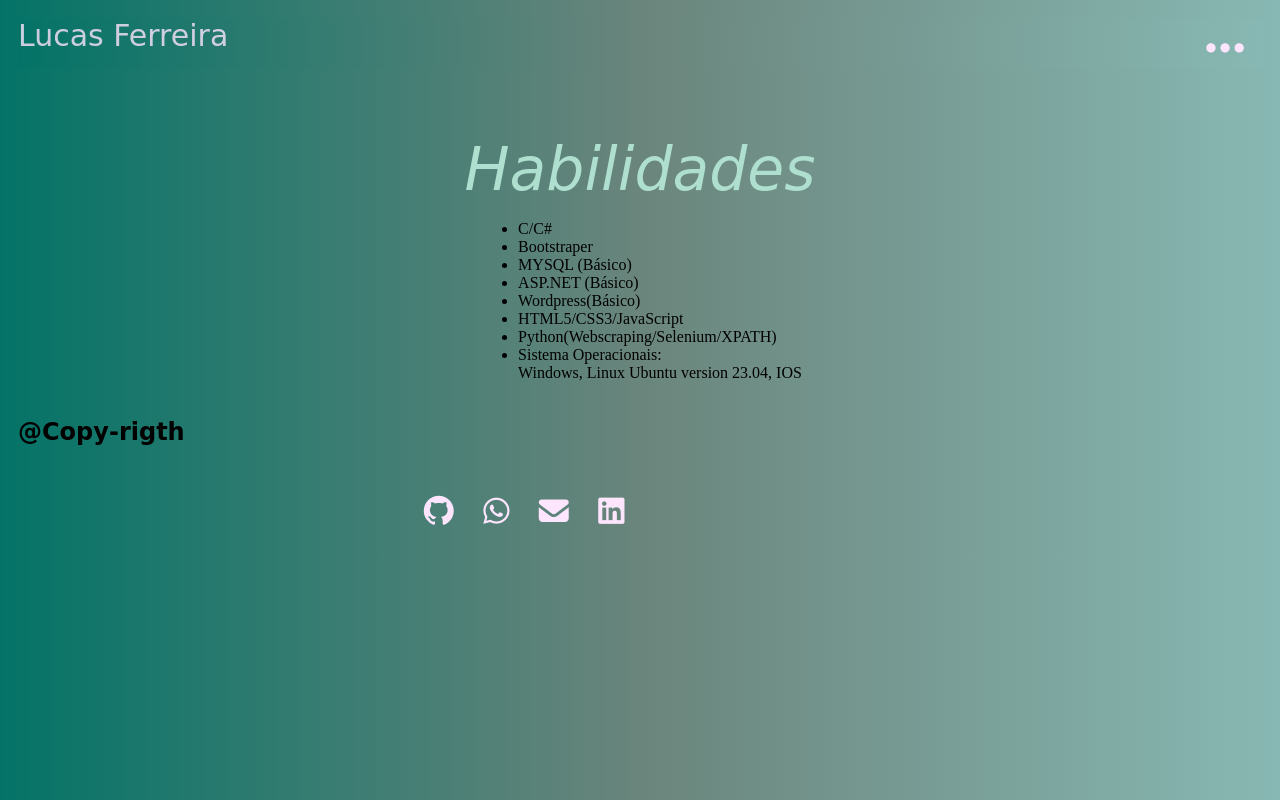
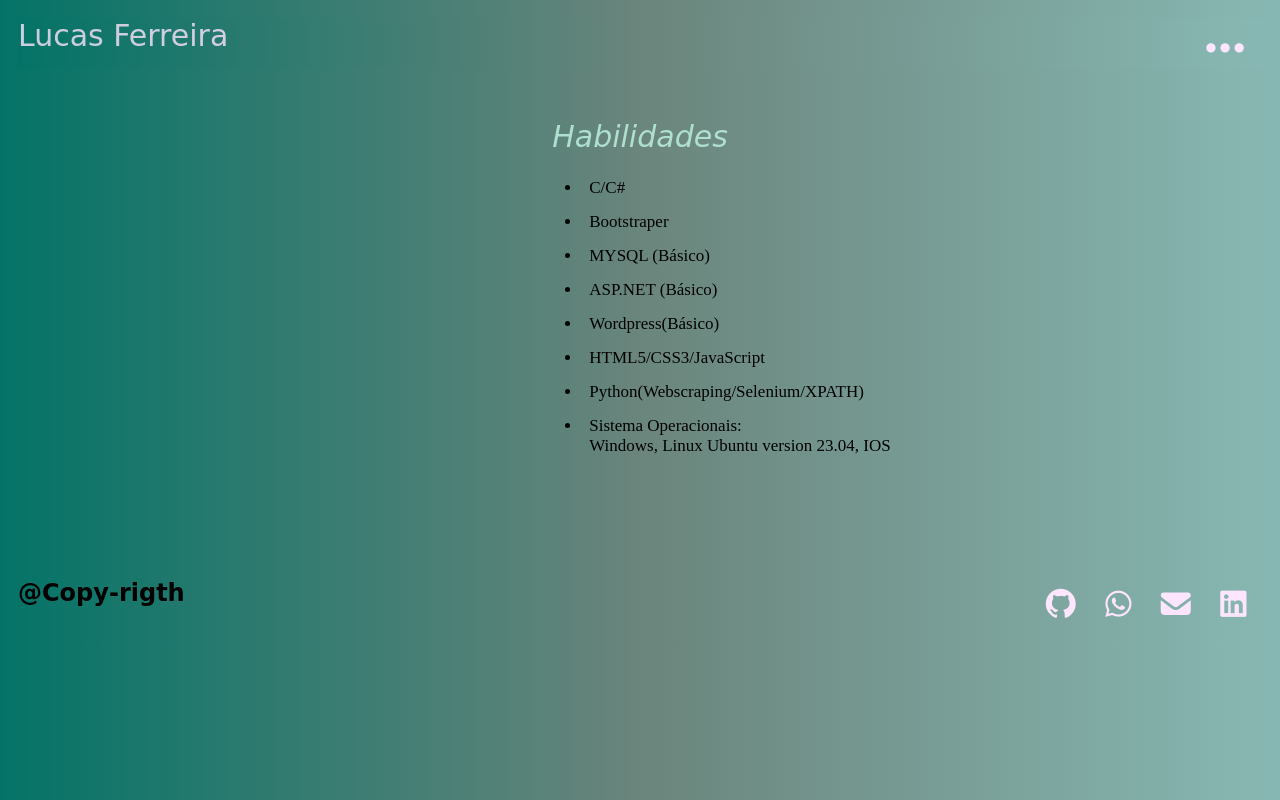
Before and after one commit to lucasjose2702/SiteEfeito-Parallax_Animacao, a plain HTML site: page sobre.html in a window 1280 px wide. Drawn offline with Linux system fonts and the light colour scheme; a web font is replaced by a local one.

Commit message:
style.css

```diff
--- a/style.css
+++ b/style.css
@@ -1,7 +1,6 @@
 @import url('https://fonts.googleapis.com/css2?family=Croissant+One&family=Poppins:ital,wght@1,100&display=swap');
 @import url('https://fonts.googleapis.com/css2?family=Gaegu:wght@300&display=swap');
 @import url('https://fonts.googleapis.com/css2?family=Quicksand&display=swap');
-
 
 body{
     background: linear-gradient(to right, #047367, #6a857c, #88B8B3);
@@ -145,11 +144,10 @@ section.module.parallax h1{
     display: flex;
     flex-direction: column;
     align-items: center;
-    height: 650px;
+    height: 480px;
 }
 .containerForm1{
-    padding: 20px;
-    margin: 60px 50px 100px 50px;
+    margin-top: 40px;
     border-radius: 5px;
     -webkit-box-shadow:81px 79px 140px 66px rgba(0,0,0,0.46);
     -moz-box-shadow: 81px 79px 140px 66px rgba(0,0,0,0.46);
@@ -157,13 +155,13 @@ section.module.parallax h1{
 }
 .containerForm form {
     display: flex;
+    align-items: center;
     flex-direction: column;
-    align-items: center;
     font-size: 20px;
 }
 .containerForm label {
     padding: 10px;
-    font-size: 25px;
+    font-size: 15px;
 }
 .containerForm input{
     width: 600px;
@@ -186,7 +184,7 @@ section.module.parallax h1{
     color: #6d556d;
 }
 .containerForm h1{
-    font-size: 25px;
+    font-size: 23px;
     font-family: 'Croissant One', cursive;
 }
 .obrigado{
@@ -201,15 +199,14 @@ section.module.parallax h1{
 
 
 .containerSobre{
-    margin-top: 15px;
-    padding: 50px 0px 0px 0px;
+    height: 480px;
     display: flex;
     flex-direction: column;
     align-items: center;
-    overflow: hidden;
 }
 #contHab{
-    font-size: 60px;
+    padding-top: 50px;
+    font-size: 30px;
     text-align: center;
     font-family: 'Croissant One', cursive;
     color: rgb(175, 223, 207);
@@ -229,21 +226,20 @@ section.module.parallax h1{
         transform: translateX(0px);
     }
 }
-.contText{
-    width: 60%;
-    height: 60vh;
-    font-size: 28px;
-    font-family: 'Quicksand', sans-serif;
-    text-align: center;
+.list-group{
+    font-size: 17px;
+    padding-left: 200px;
+}
+.list-group li{
+    padding: 7px;
 }
 
-
-footer{
+.footer{
+    display: flex;
     width: 100%;
-    height: 80px;
-    display: flex;
     background: #047367,;
     margin: 10px 0px 0px 0px;
+    overflow: hidden;
 }
 .copy{
     width: 50%;
```
